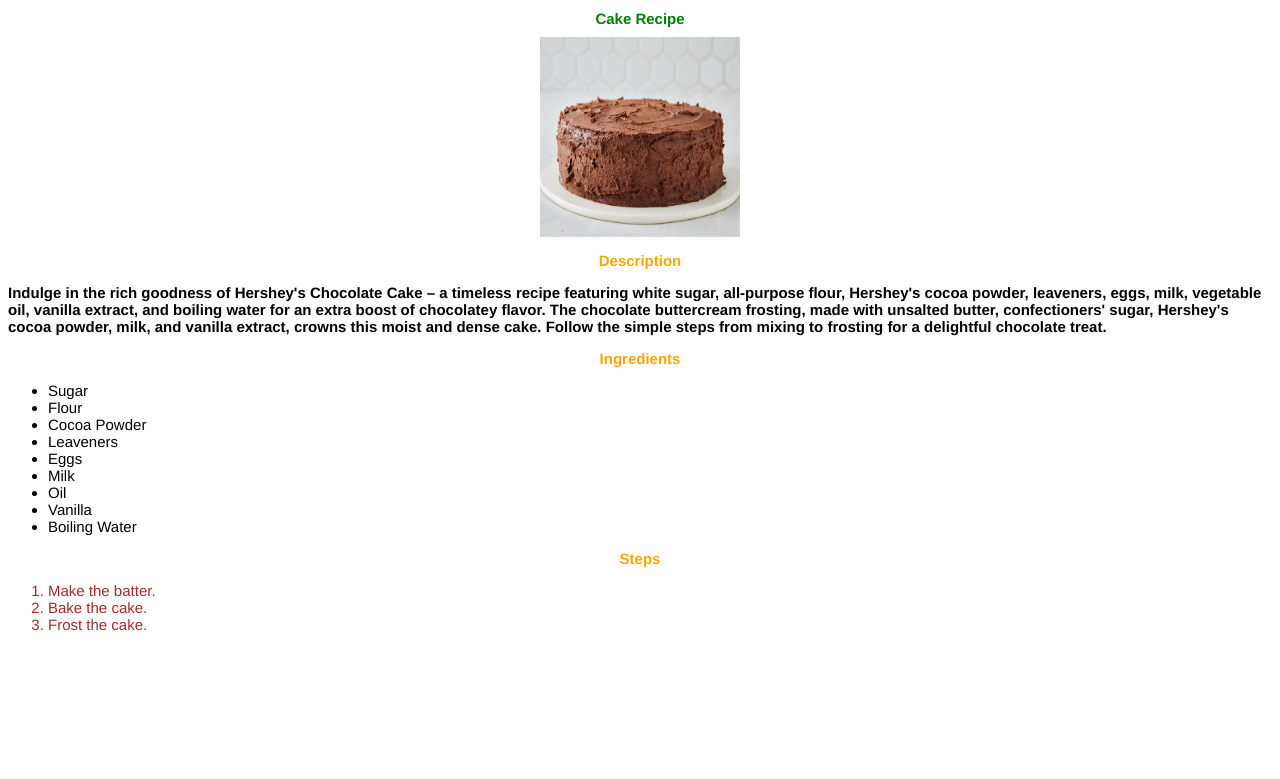
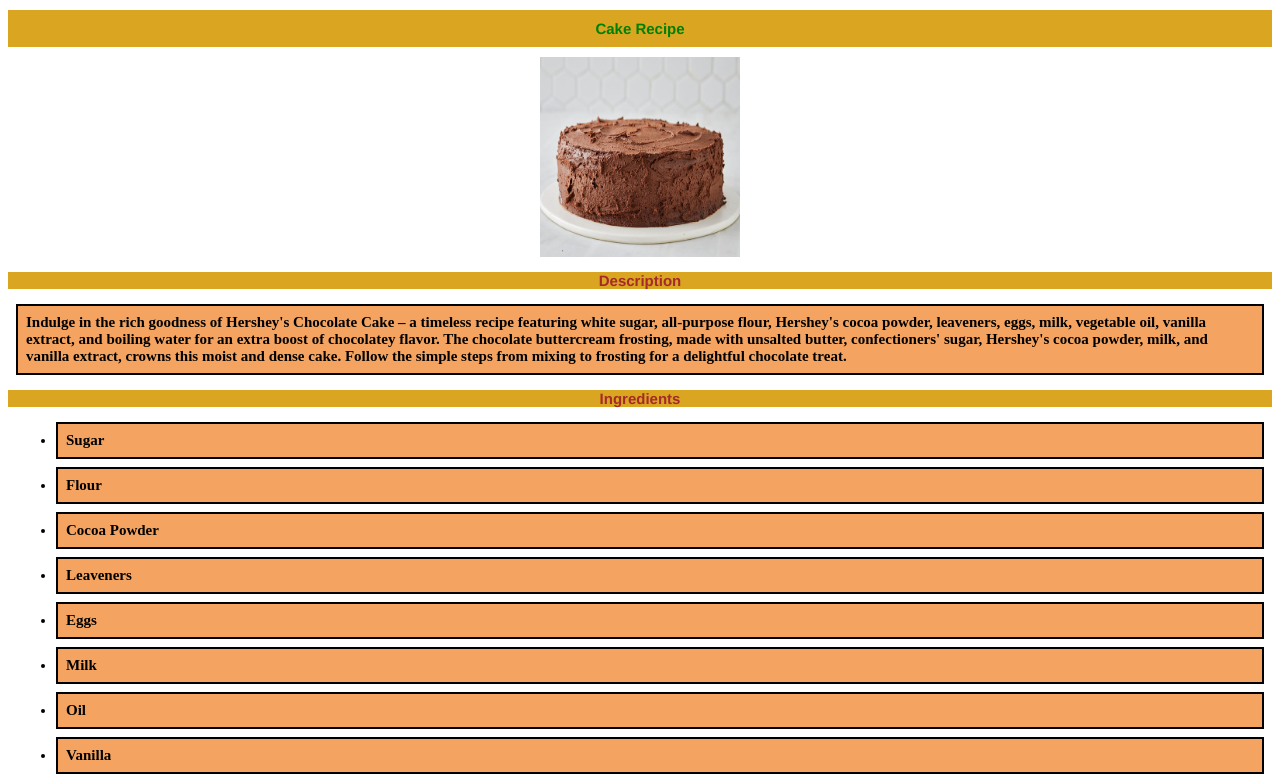
Before and after one commit to SpeakBoy/odin-recipes, a plain HTML site: page recipes/cake.html in a window 1280 px wide. Shown: the top 779 px of the page. Drawn offline with Linux system fonts and the light colour scheme.

Commit message:
Add margin and padding to recipes.css

```diff
--- a/css/recipes.css
+++ b/css/recipes.css
@@ -5,23 +5,32 @@
 
 h1 {
     color: green;
+    padding: 10px;
 }
 
 h3 {
-    color: orange;
+    color: brown;
 }
 
 h1,
 h3 {
     text-align: center;
+    background-color: goldenrod;
 }
 
 ol li {
     color: brown;
 }
 
-p {
+p,
+ul li,
+ol li {
     font-weight: 700;
+    font-family: "Times New Roman", Times, serif;
+    padding: 8px;
+    background-color: sandybrown;
+    border: 2px black double;
+    margin: 8px;
 }
 
 img {
```
